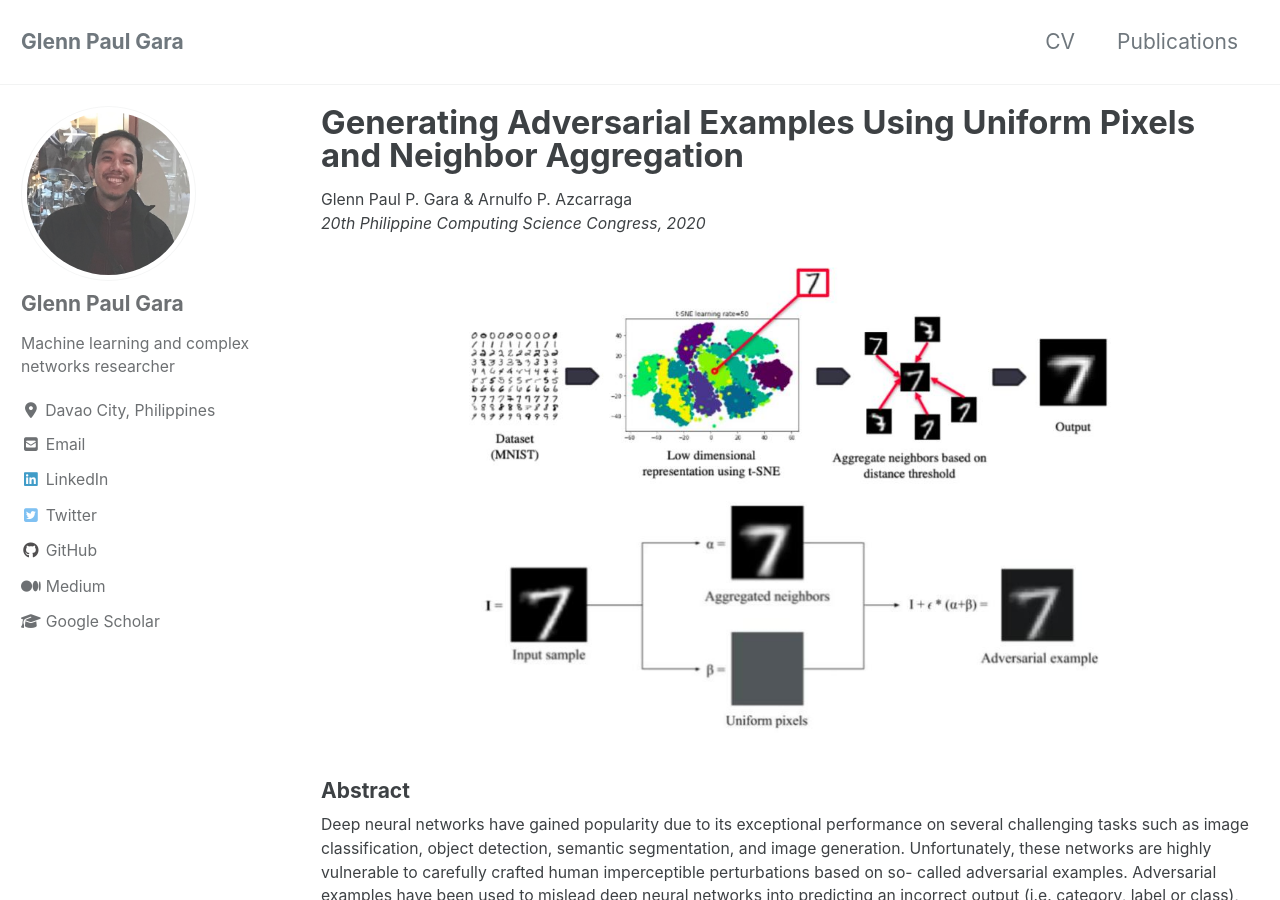
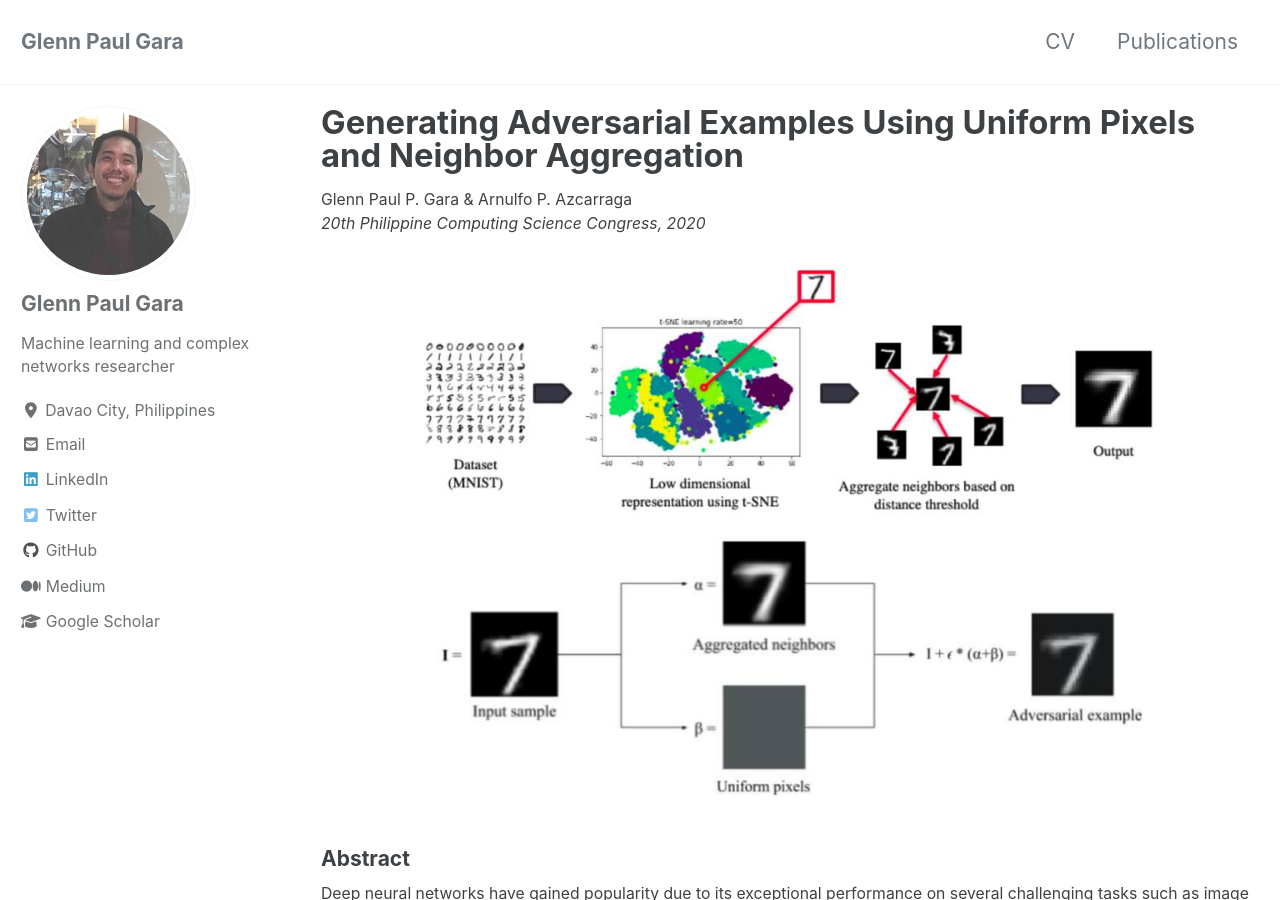
Before and after one commit to glenngara/glenngara.github.io, a Jekyll site: the page built from _pages/publications/generating-adversarial-examples.md, in a window 1280 px wide and 900 px high. Built offline with Jekyll 4.4.1, drawn with Linux system fonts in a browser that asks for light colours; cached includes are drawn as plain includes; nearby versions of some CDN libraries.

Commit message:
Edited content

```diff
--- a/_pages/publications/generating-adversarial-examples.md
+++ b/_pages/publications/generating-adversarial-examples.md
@@ -10,7 +10,7 @@ og_image: /assets/files/publications/generating-adversarial-examples/gara2020_ge
 Glenn Paul P. Gara & Arnulfo P. Azcarraga
 *20th Philippine Computing Science Congress, 2020*
 
-![generating-adversarial-examples](/assets/files/publications/generating-adversarial-examples/gara2020_generatingadversarial.jpg){: .align-center height="450" width="700"}
+![generating-adversarial-examples](/assets/files/publications/generating-adversarial-examples/gara2020_generatingadversarial.jpg){: .align-center height="450" width="800"}
 
 ###### Abstract
 Deep neural networks have gained popularity due to its exceptional performance on several challenging tasks such as image classification, object detection, semantic segmentation, and image generation. Unfortunately, these networks are highly vulnerable to carefully crafted human imperceptible perturbations based on so- called adversarial examples. Adversarial examples have been used to mislead deep neural networks into predicting an incorrect output (i.e. category, label or class), sometimes with high confidence. Most approaches in constructing adversarial inputs require access to the gradients of the network, which is applicable only to gradient-based techniques. Others require only some access to the output function making these methods model-agnostic. In this work, we propose a mechanism that considers the neural network as a black-box by assuming that the network output is observed based only on the examined inputs. We focus our experiments on a model-agnostic adversarial example generation. Specifically, without exploiting the network gradients, we show that by aggregating neighboring images of an input image represented within a low dimensional input space and combine this with a perturbation technique referred to as "uniform pixels", both convolutional neural network and vanilla neural network are vulnerable to incorrect predictions. As such, the proposed method can serve as a basis for designing more robust neural network models.
```
